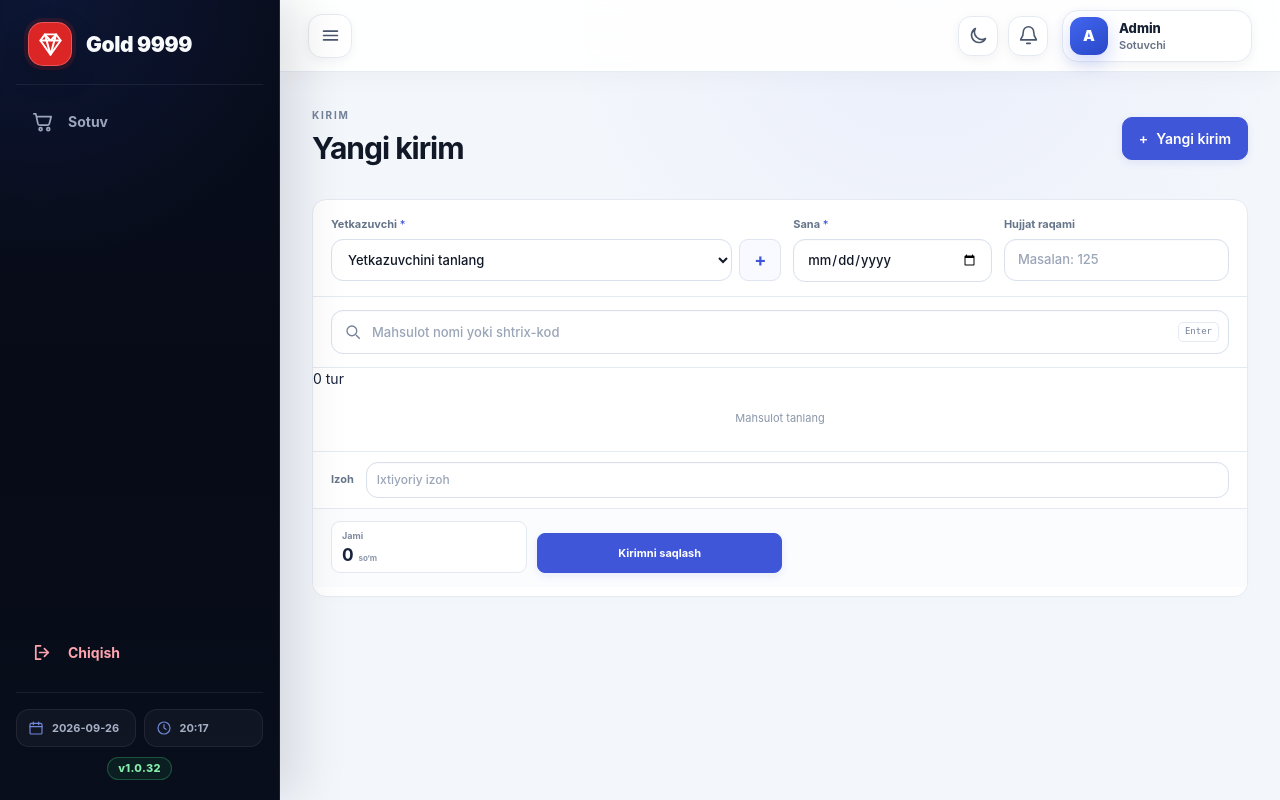
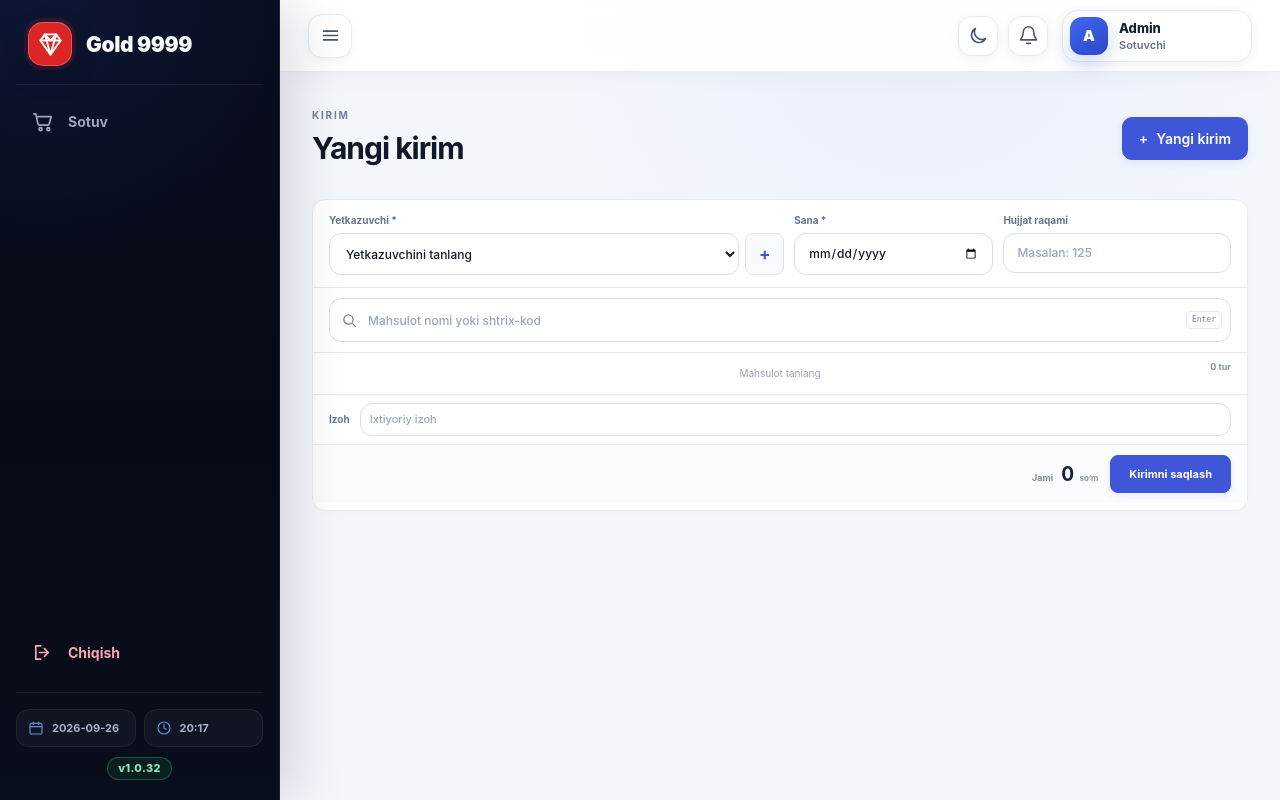
Before and after one commit to abbosxon300/GOLD9999, a Flask app: template templates/purchases/new.html in a window 1280 px wide. Run offline with Flask 3, Linux system fonts and the light colour scheme; the template is opened without the code that fills it, so the values that code supplies are empty; data comes from the database, SQL or seed files in the repository.

Commit message:
Reduce Kirim to minimal input layout

```diff
--- a/static/css/purchases.css
+++ b/static/css/purchases.css
@@ -21,455 +21,118 @@ body[data-theme=dark] .pw,body.dark-mode .pw,html[data-theme=dark] .pw{--pw-bg:#
 @media(max-width:640px){.pw-supplier-pay{grid-template-columns:1fr}.pw-supplier-pay .pw-pay-note{grid-column:auto}}
 
 /* =========================================================
-   KIRIM SIMPLE ENTRY V3
-   One practical input card. Yangi kirim/Edit only.
+   KIRIM MINIMAL ENTRY V4
+   Fast purchase entry: meta -> search -> items -> total/save.
    ========================================================= */
-.pw-entry-page .pw-header{
-  align-items:center;
-  margin:0 0 12px;
+.pw-entry-page .pw-header{align-items:center;margin:0 0 10px}
+.pw-entry-page .pw-eyebrow,.pw-entry-page .pw-header p:empty{display:none}
+.pw-entry-page .pw-header h1{margin:0;font-size:26px}
+.pw-field-error{display:block;margin-top:2px;color:#b64646;font-size:10px;font-weight:650}
+.pw select[aria-invalid="true"],.pw input[aria-invalid="true"]{border-color:#d76969;box-shadow:0 0 0 3px #d7696910}
+
+#purchase-form .pw-simple-entry{overflow:visible;border-radius:13px}
+#purchase-form .pw-simple-meta{
+  display:grid;grid-template-columns:minmax(300px,1.6fr) minmax(150px,.7fr) minmax(170px,.8fr);
+  gap:10px;align-items:start;padding:13px 16px 12px;border-bottom:1px solid var(--pw-line)
 }
-.pw-entry-page .pw-eyebrow,
-.pw-entry-page .pw-header p:empty{
-  display:none;
+#purchase-form .pw-simple-field{gap:5px}
+#purchase-form .pw-simple-field>span,#purchase-form .pw-simple-note>span{color:#66758a;font-size:10px;font-weight:700}
+#purchase-form .pw-simple-field input,#purchase-form .pw-simple-field select{min-height:39px;border-radius:8px;background:#fff;font-size:12px}
+#purchase-form .pw-inline{gap:6px}
+#purchase-form .pw-simple-add{
+  width:39px;height:39px;flex:0 0 39px;display:grid;place-items:center;padding:0;
+  border:1px solid #dfe5ee;border-radius:8px;background:#f8faff;color:var(--pw-accent);font-size:17px;cursor:pointer
 }
-.pw-entry-page .pw-header h1{
-  margin:0;
-  font-size:27px;
-}
-.pw-field-error{
-  display:block;
-  margin-top:2px;
-  color:#b64646;
-  font-size:10px;
-  font-weight:650;
-}
-.pw select[aria-invalid="true"],
-.pw input[aria-invalid="true"]{
-  border-color:#d76969;
-  box-shadow:0 0 0 3px #d7696910;
-}
+#purchase-form .pw-simple-add:hover{border-color:#c4cef1;background:#eef2ff}
 
-#purchase-form .pw-simple-entry{
-  overflow:visible;
-  border-radius:14px;
-}
-#purchase-form .pw-simple-meta{
-  display:grid;
-  grid-template-columns:minmax(320px,1.7fr) minmax(150px,.75fr) minmax(180px,.85fr);
-  gap:12px;
-  align-items:start;
-  padding:16px 18px 14px;
-  border-bottom:1px solid var(--pw-line);
-}
-#purchase-form .pw-simple-field{
-  gap:6px;
-}
-#purchase-form .pw-simple-field>span,
-#purchase-form .pw-simple-note>span,
-#purchase-form .pw-simple-pay>span,
-#purchase-form .pw-simple-method>span{
-  color:#66758a;
-  font-size:11px;
-  font-weight:700;
-}
-#purchase-form .pw-simple-field input,
-#purchase-form .pw-simple-field select{
-  min-height:42px;
-  border-radius:9px;
-  background:#fff;
-  font-size:13px;
-}
-#purchase-form .pw-inline{
-  gap:7px;
-}
-#purchase-form .pw-simple-add{
-  width:42px;
-  height:42px;
-  flex:0 0 42px;
-  display:grid;
-  place-items:center;
-  padding:0;
-  border:1px solid #dfe5ee;
-  border-radius:9px;
-  background:#f8faff;
-  color:var(--pw-accent);
-  font-size:18px;
-  cursor:pointer;
-}
-#purchase-form .pw-simple-add:hover{
-  border-color:#c4cef1;
-  background:#eef2ff;
-}
-
-#purchase-form .pw-simple-search{
-  position:relative;
-  padding:13px 18px;
-  border-bottom:1px solid var(--pw-line);
-}
-#purchase-form .pw-search-box input{
-  height:44px;
-  padding-left:40px;
-  padding-right:58px;
-  border-radius:9px;
-  background:#fbfcfe;
-  font-size:13px;
-}
-#purchase-form .pw-search-box>svg{
-  left:13px;
-  width:18px;
-  height:18px;
-}
-#purchase-form .pw-search-box kbd{
-  right:10px;
-  padding:2px 6px;
-  border-radius:5px;
-  background:#fff;
-  font-size:9px;
-}
+#purchase-form .pw-simple-search{position:relative;padding:10px 16px;border-bottom:1px solid var(--pw-line)}
+#purchase-form .pw-search-box input{height:40px;padding-left:38px;padding-right:54px;border-radius:8px;background:#fbfcfe;font-size:12px}
+#purchase-form .pw-search-box>svg{left:12px;width:17px;height:17px}
+#purchase-form .pw-search-box kbd{right:9px;padding:2px 5px;border-radius:5px;background:#fff;font-size:8px}
 #purchase-form #pw-results{
-  left:18px;
-  right:18px;
-  top:62px;
-  max-height:300px;
-  padding:5px;
-  border:1px solid #dfe5ef;
-  border-radius:10px;
-  background:#fff;
-  box-shadow:0 16px 36px rgba(22,36,59,.15);
+  left:16px;right:16px;top:57px;max-height:280px;padding:5px;border:1px solid #dfe5ef;
+  border-radius:9px;background:#fff;box-shadow:0 14px 32px rgba(22,36,59,.14)
 }
 #purchase-form .pw-result{
-  display:grid;
-  grid-template-columns:minmax(0,1fr) auto;
-  align-items:center;
-  gap:14px;
-  padding:9px 10px;
-  border:1px solid transparent;
-  border-radius:8px;
+  display:grid;grid-template-columns:minmax(0,1fr) auto;align-items:center;gap:12px;
+  padding:8px 9px;border:1px solid transparent;border-radius:7px
 }
-#purchase-form .pw-result:hover,
-#purchase-form .pw-result[aria-selected=true]{
-  border-color:#dfe5ff;
-  background:#f6f8ff;
+#purchase-form .pw-result:hover,#purchase-form .pw-result[aria-selected=true]{border-color:#dfe5ff;background:#f6f8ff}
+#purchase-form .pw-result-main{min-width:0;display:flex;align-items:center;gap:8px}
+#purchase-form .pw-result-name{min-width:0}
+#purchase-form .pw-result-name strong{overflow:hidden;white-space:nowrap;text-overflow:ellipsis;color:#18243a;font-size:12px;font-weight:750}
+#purchase-form .pw-result-category{display:inline-flex;padding:2px 5px;border-radius:5px;background:#f1f4f8;color:#6c788b;font-size:8px;font-weight:750;white-space:nowrap}
+#purchase-form .pw-result-meta{display:grid;grid-template-columns:auto auto;gap:14px;text-align:right}
+#purchase-form .pw-result-meta small{display:block;margin-bottom:1px;color:#8793a5;font-size:7px;font-weight:700;text-transform:uppercase}
+#purchase-form .pw-result-meta strong{color:#21304a;font-size:11px;font-variant-numeric:tabular-nums}
+#purchase-form .pw-result-stock strong{color:#2e7d63}
+
+#purchase-form .pw-simple-list-meta{height:0;position:relative;z-index:2}
+#purchase-form .pw-simple-list-meta #pw-item-count{
+  position:absolute;right:16px;top:7px;color:#8390a3;font-size:9px;font-weight:700
 }
-#purchase-form .pw-result-main{
-  min-width:0;
-  display:flex;
-  align-items:center;
-  gap:9px;
-}
-#purchase-form .pw-result-name{
-  min-width:0;
-}
-#purchase-form .pw-result-name strong{
-  overflow:hidden;
-  white-space:nowrap;
-  text-overflow:ellipsis;
-  color:#18243a;
-  font-size:12px;
-  font-weight:750;
-}
-#purchase-form .pw-result-category{
-  display:inline-flex;
-  padding:2px 6px;
-  border-radius:5px;
-  background:#f1f4f8;
-  color:#6c788b;
-  font-size:8px;
-  font-weight:750;
-  white-space:nowrap;
-}
-#purchase-form .pw-result-meta{
-  display:grid;
-  grid-template-columns:auto auto;
-  gap:16px;
-  text-align:right;
-}
-#purchase-form .pw-result-meta small{
-  display:block;
-  margin-bottom:1px;
-  color:#8793a5;
-  font-size:8px;
-  font-weight:700;
-  text-transform:uppercase;
-}
-#purchase-form .pw-result-meta strong{
-  color:#21304a;
-  font-size:11px;
-  font-variant-numeric:tabular-nums;
-}
-#purchase-form .pw-result-stock strong{
-  color:#2e7d63;
-}
-
-#purchase-form .pw-simple-table-head{
-  display:flex;
-  align-items:center;
-  justify-content:space-between;
-  gap:12px;
-  padding:10px 18px 7px;
-}
-#purchase-form .pw-simple-table-head>span:first-child{
-  color:#17243b;
-  font-size:12px;
-  font-weight:750;
-}
-#purchase-form .pw-simple-table-head #pw-item-count{
-  color:#7e8a9d;
-  font-size:10px;
-  font-weight:700;
-}
-#purchase-form .pw-entry-table{
-  min-width:600px;
-}
-#purchase-form .pw-entry-table th{
-  padding:9px 14px;
-  font-size:9px;
-}
-#purchase-form .pw-entry-table td{
-  padding:9px 14px;
-}
-#purchase-form .pw-entry-table th:first-child,
-#purchase-form .pw-entry-table td:first-child{
-  padding-left:18px;
-}
-#purchase-form .pw-entry-table td:first-child{
-  min-width:220px;
-}
-#purchase-form .pw-entry-table input{
-  min-height:34px;
-  border-radius:7px;
-  background:#fbfcfe;
-}
-#purchase-form .pw-entry-table input[data-field=unit_cost_uzs]{
-  width:120px;
-}
-#purchase-form .pw-simple-empty{
-  padding:21px 18px 24px;
-  color:#8a96a8;
-  font-size:11px;
-  text-align:center;
-}
+#purchase-form .pw-entry-table{min-width:590px}
+#purchase-form .pw-entry-table th{padding:8px 13px;font-size:9px}
+#purchase-form .pw-entry-table td{padding:8px 13px}
+#purchase-form .pw-entry-table th:first-child,#purchase-form .pw-entry-table td:first-child{padding-left:16px}
+#purchase-form .pw-entry-table td:first-child{min-width:220px}
+#purchase-form .pw-entry-table input{min-height:33px;border-radius:7px;background:#fbfcfe}
+#purchase-form .pw-entry-table input[data-field=unit_cost_uzs]{width:118px}
+#purchase-form .pw-simple-empty{padding:13px 16px;color:#98a3b3;font-size:10px;text-align:center}
 
 #purchase-form .pw-simple-note{
-  display:grid;
-  grid-template-columns:auto minmax(0,1fr);
-  align-items:center;
-  gap:12px;
-  padding:10px 18px;
-  border-top:1px solid var(--pw-line);
+  display:grid;grid-template-columns:auto minmax(0,1fr);align-items:center;gap:10px;
+  padding:8px 16px;border-top:1px solid var(--pw-line)
 }
 #purchase-form .pw-simple-note input{
-  min-height:36px;
-  padding:7px 10px;
-  border:0;
-  border-left:1px solid var(--pw-line);
-  border-radius:0;
-  background:transparent;
-  font-size:12px;
+  min-height:33px;padding:6px 9px;border:0;border-left:1px solid var(--pw-line);
+  border-radius:0;background:transparent;font-size:11px
 }
-#purchase-form .pw-simple-note input:focus{
-  border-color:var(--pw-accent);
-  box-shadow:none;
-}
+#purchase-form .pw-simple-note input:focus{border-color:var(--pw-accent);box-shadow:none}
 
-#purchase-form .pw-simple-totalbar{
-  display:grid;
-  grid-template-columns:minmax(140px,.8fr) minmax(180px,1fr) minmax(165px,.9fr) minmax(140px,.8fr) auto;
-  gap:10px;
-  align-items:end;
-  padding:12px 18px 14px;
-  border-top:1px solid var(--pw-line);
-  background:#fbfcfe;
-}
-#purchase-form .pw-simple-totalbar.is-edit{
-  grid-template-columns:repeat(3,minmax(150px,1fr)) auto;
-}
-#purchase-form .pw-simple-money,
-#purchase-form .pw-simple-pay,
-#purchase-form .pw-simple-method{
-  min-width:0;
+#purchase-form .pw-simple-totalbar.is-minimal{
+  display:flex;align-items:center;justify-content:flex-end;gap:12px;
+  padding:10px 16px;border-top:1px solid var(--pw-line);background:#fbfcfe
 }
 #purchase-form .pw-simple-money{
-  min-height:52px;
-  display:flex;
-  flex-direction:column;
-  justify-content:center;
-  gap:4px;
-  padding:7px 10px;
-  border:1px solid #e4e9f1;
-  border-radius:9px;
-  background:#fff;
+  min-width:150px;display:flex;align-items:baseline;justify-content:flex-end;gap:8px;padding:0;border:0;background:transparent
 }
-#purchase-form .pw-simple-money>span{
-  color:#7e8a9d;
-  font-size:9px;
-  font-weight:700;
-}
-#purchase-form .pw-simple-money strong{
-  color:#17243b;
-  font-size:18px;
-  line-height:1.05;
-  font-variant-numeric:tabular-nums;
-  overflow-wrap:anywhere;
-}
-#purchase-form .pw-simple-money small{
-  color:#8b97aa;
-  font-size:8px;
-  font-weight:650;
-}
-#purchase-form .pw-simple-debt{
-  border-color:#f0e2c7;
-  background:#fffaf1;
-}
-#purchase-form .pw-simple-debt strong{
-  color:#9b6722;
-}
-#purchase-form .pw-simple-pay,
-#purchase-form .pw-simple-method{
-  gap:5px;
-}
-#purchase-form .pw-simple-pay-input{
-  display:grid;
-  grid-template-columns:minmax(0,1fr) auto;
-  gap:5px;
-  align-items:center;
-}
-#purchase-form .pw-simple-pay input,
-#purchase-form .pw-simple-method select{
-  min-height:36px;
-  padding:7px 9px;
-  border-radius:8px;
-  background:#fff;
-  font-size:12px;
-}
-#purchase-form .pw-simple-pay-input .pw-clear{
-  padding:4px 2px;
-  font-size:9px;
-}
-#purchase-form .pw-simple-actions{
-  min-width:145px;
-  display:grid;
-  gap:5px;
-}
-#purchase-form .pw-simple-actions .pw-button{
-  min-height:40px;
-  padding:8px 14px;
-  border-radius:8px;
-  font-size:11px;
-  font-weight:750;
-}
-#purchase-form .pw-simple-error{
-  margin:0!important;
-  padding:8px 18px 11px;
-  border-top:1px solid #f1d8d8;
-  background:#fff8f8;
-}
-#purchase-form .pw-draft-status{
-  display:block;
-  margin:0;
-  padding:0 18px 9px;
-  text-align:left;
-  font-size:9px;
-}
+#purchase-form .pw-simple-money>span{color:#7e8a9d;font-size:9px;font-weight:700}
+#purchase-form .pw-simple-money strong{color:#17243b;font-size:20px;line-height:1;font-variant-numeric:tabular-nums}
+#purchase-form .pw-simple-money small{color:#8b97aa;font-size:8px;font-weight:650}
+#purchase-form .pw-simple-actions{display:flex;align-items:center;gap:6px;min-width:0}
+#purchase-form .pw-simple-actions .pw-button{min-height:38px;padding:8px 18px;border-radius:8px;font-size:11px;font-weight:750}
+#purchase-form .pw-simple-error{margin:0!important;padding:7px 16px 9px;border-top:1px solid #f1d8d8;background:#fff8f8}
+#purchase-form .pw-draft-status{display:block;margin:0;padding:0 16px 7px;text-align:right;font-size:8px}
 
 body.dark-mode #purchase-form .pw-simple-field input,
 body.dark-mode #purchase-form .pw-simple-field select,
 body.dark-mode #purchase-form .pw-result,
-body.dark-mode #purchase-form .pw-simple-money,
-body.dark-mode #purchase-form .pw-simple-pay input,
-body.dark-mode #purchase-form .pw-simple-method select,
 body.dark-mode #purchase-form #pw-results{
-  border-color:#2a3850;
-  background:#172235;
-  color:#e5eaf5;
+  border-color:#2a3850;background:#172235;color:#e5eaf5
 }
 body.dark-mode #purchase-form .pw-result-name strong,
 body.dark-mode #purchase-form .pw-result-meta strong,
-body.dark-mode #purchase-form .pw-simple-money strong{
-  color:#e5eaf5;
-}
-body.dark-mode #purchase-form .pw-simple-debt{
-  background:#30291d;
-}
-body.dark-mode #purchase-form .pw-result-category{
-  background:#22304a;
-  color:#aebbd0;
-}
-
-@media(max-width:1050px){
-  #purchase-form .pw-simple-totalbar{
-    grid-template-columns:repeat(4,minmax(130px,1fr));
-  }
-  #purchase-form .pw-simple-actions{
-    grid-column:1/-1;
-    grid-template-columns:1fr auto;
-  }
-}
+body.dark-mode #purchase-form .pw-simple-money strong{color:#e5eaf5}
+body.dark-mode #purchase-form .pw-result-category{background:#22304a;color:#aebbd0}
 
 @media(max-width:820px){
-  #purchase-form .pw-simple-meta{
-    grid-template-columns:1fr 1fr;
-  }
-  #purchase-form .pw-simple-supplier{
-    grid-column:1/-1;
-  }
-  #purchase-form .pw-simple-totalbar,
-  #purchase-form .pw-simple-totalbar.is-edit{
-    grid-template-columns:1fr 1fr;
-  }
-  #purchase-form .pw-simple-actions{
-    grid-column:1/-1;
-  }
+  #purchase-form .pw-simple-meta{grid-template-columns:1fr 1fr}
+  #purchase-form .pw-simple-supplier{grid-column:1/-1}
 }
-
 @media(max-width:640px){
-  .pw-entry-page .pw-header{
-    align-items:flex-start;
-  }
-  .pw-entry-page .pw-header h1{
-    font-size:24px;
-  }
-  #purchase-form .pw-simple-meta{
-    grid-template-columns:1fr;
-    padding:14px;
-  }
-  #purchase-form .pw-simple-supplier{
-    grid-column:auto;
-  }
-  #purchase-form .pw-simple-search{
-    padding:12px 14px;
-  }
-  #purchase-form #pw-results{
-    left:14px;
-    right:14px;
-  }
-  #purchase-form .pw-result{
-    grid-template-columns:1fr;
-    gap:6px;
-  }
-  #purchase-form .pw-result-meta{
-    grid-template-columns:1fr 1fr;
-    text-align:left;
-  }
-  #purchase-form .pw-simple-table-head{
-    padding-inline:14px;
-  }
-  #purchase-form .pw-simple-note{
-    grid-template-columns:1fr;
-    gap:5px;
-    padding:10px 14px;
-  }
-  #purchase-form .pw-simple-note input{
-    border-left:0;
-    border-top:1px solid var(--pw-line);
-  }
-  #purchase-form .pw-simple-totalbar,
-  #purchase-form .pw-simple-totalbar.is-edit{
-    grid-template-columns:1fr;
-    padding:12px 14px 14px;
-  }
-  #purchase-form .pw-simple-actions{
-    grid-column:auto;
-    grid-template-columns:1fr;
-  }
+  .pw-entry-page .pw-header{align-items:flex-start}
+  .pw-entry-page .pw-header h1{font-size:23px}
+  #purchase-form .pw-simple-meta{grid-template-columns:1fr;padding:12px}
+  #purchase-form .pw-simple-supplier{grid-column:auto}
+  #purchase-form .pw-simple-search{padding:10px 12px}
+  #purchase-form #pw-results{left:12px;right:12px}
+  #purchase-form .pw-result{grid-template-columns:1fr;gap:5px}
+  #purchase-form .pw-result-meta{grid-template-columns:1fr 1fr;text-align:left}
+  #purchase-form .pw-simple-note{grid-template-columns:1fr;gap:4px;padding:8px 12px}
+  #purchase-form .pw-simple-note input{border-left:0;border-top:1px solid var(--pw-line)}
+  #purchase-form .pw-simple-totalbar.is-minimal{align-items:stretch;flex-direction:column;padding:10px 12px}
+  #purchase-form .pw-simple-money{min-width:0;justify-content:space-between}
+  #purchase-form .pw-simple-actions{width:100%}
+  #purchase-form .pw-simple-actions .pw-button{flex:1}
 }
```
